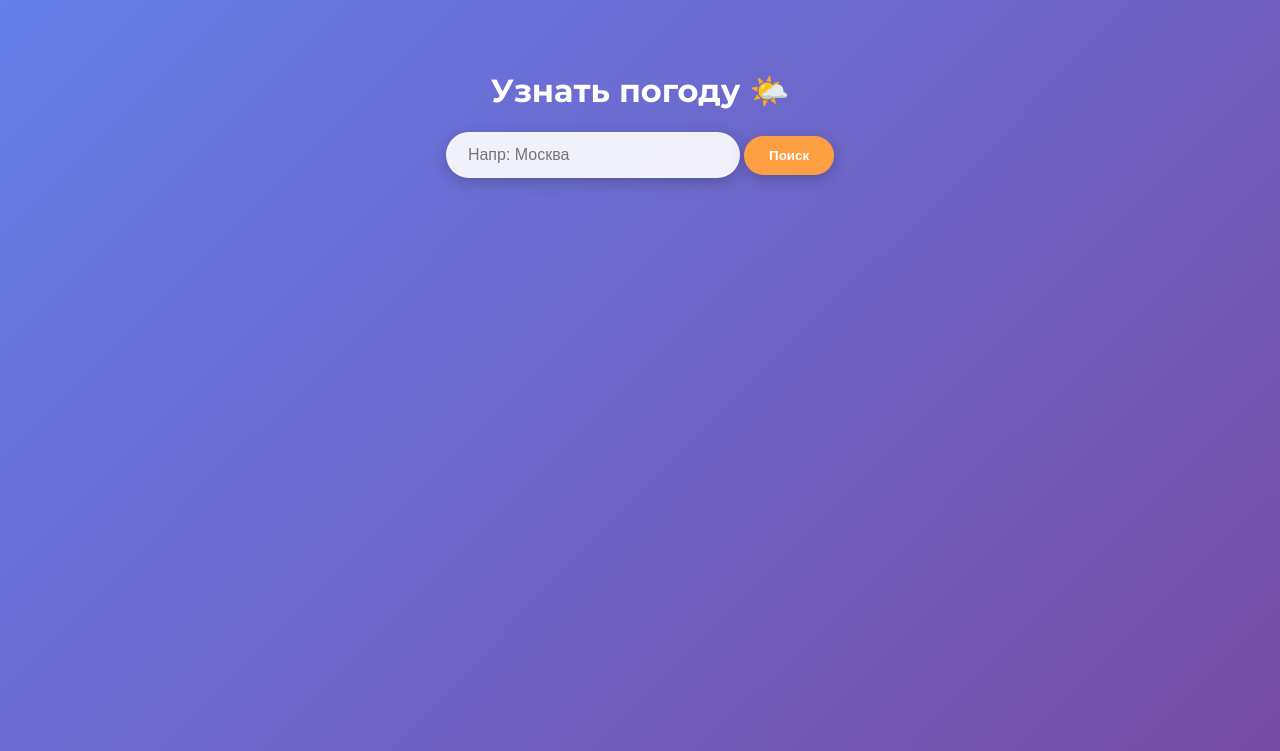
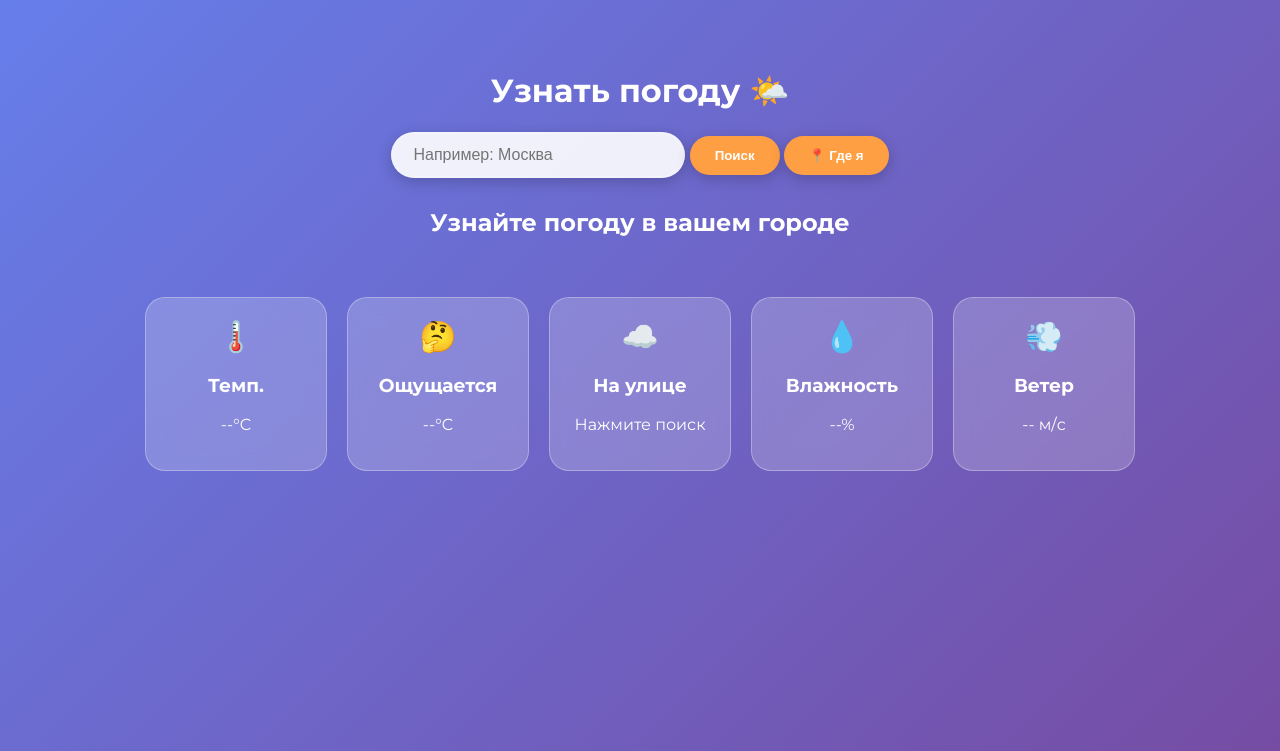
Before and after one commit to Ebu4iy-ej/weather_app, a Flask app: page / in a window 1280 px wide. Shown: the top 751 px of the page. Run offline with Flask 3, Linux system fonts and the light colour scheme.

Commit message:
Add files via upload

```diff
--- a/templates/index.html
+++ b/templates/index.html
@@ -11,62 +11,105 @@
     <div style="margin-top: 50px; text-align: center;">
         <h1>Узнать погоду 🌤️</h1>
         <form method="POST">
-            <input type="text" name="city" placeholder="Напр: Москва">
+            <input type="text" name="city" placeholder="Например: Москва">
             <button type="submit">Поиск</button>
+            <button type="button" id="get-location" class="location-btn"> 📍 Где я</button>
         </form>
     </div>
 
-    {% if weather %}
-    <h2 style="margin-top: 30px;">Погода в {{ weather['city'] }}</h2>
+    <h2 id="city-name" style="margin-top: 30px; text-align: center;">
+        {% if weather %}Погода в {{ weather['city'] }}{% else %}Узнайте погоду в вашем городе{% endif %}
+    </h2>
 
     <div class="weather-container">
         <div class="weather-card">
             <div style="font-size: 30px;">🌡️</div>
             <h3>Темп.</h3>
-            <p>{{ weather['temp'] }}°C</p>
+            <p id="temp-value">{{ weather['temp'] if weather else '--' }}°C</p>
         </div>
 
         <div class="weather-card">
             <div style="font-size: 30px;">🤔</div>
             <h3>Ощущается</h3>
-            <p>{{ weather['feels_like'] }}°C</p>
+            <p id="feels-like-value">{{ weather['feels_like'] if weather else '--' }}°C</p>
         </div>
 
         <div class="weather-card">
             <div style="font-size: 30px;">☁️</div>
             <h3>На улице</h3>
-            <p>{{ weather['desc'] }}</p>
+            <p id="weather-desc">{{ weather['desc'] if weather else 'Нажмите поиск' }}</p>
         </div>
 
         <div class="weather-card">
             <div style="font-size: 30px;">💧</div>
             <h3>Влажность</h3>
-            <p>{{ weather['humidity'] }}%</p>
+            <p id="humidity-value">{{ weather['humidity'] if weather else '--' }}%</p>
         </div>
 
         <div class="weather-card">
             <div style="font-size: 30px;">💨</div>
             <h3>Ветер</h3>
-            <p>{{ weather['wind_speed'] }} м/с</p>
+            <p id="wind-value">{{ weather['wind_speed'] if weather else '--' }} м/с</p>
         </div>
     </div>
-    <h2 style="margin-top: 40px;">Прогноз на 5 дней</h2>
-<div class="weather-container">
-    {% for day in weather_forecast %}
-        <div class="weather-card">
-            <div style="font-weight: bold; margin-bottom: 10px;">
-                {{ day['date'][:10] }} </div>
-            <div style="font-size: 25px;">📅</div>
-            <p>{{ day['temp'] }}°C</p>
-            <p style="font-size: 0.9em; opacity: 0.8;">{{ day['desc'] }}</p>
+
+    <div id="forecast-section">
+    {% if weather_forecast %}
+        <h2 style="margin-top: 40px; text-align: center;">Прогноз на 5 дней</h2>
+        <div class="weather-container">
+            {% for day in weather_forecast %}
+                <div class="weather-card">
+                    <p><strong>{{ day['date'] }}</strong></p>
+                    <div style="font-size: 30px;">🌡️</div>
+                    <p>{{ day['temp'] }}°C</p>
+                    <p>{{ day['desc'] }}</p>
+                </div>
+            {% endfor %}
         </div>
-    {% endfor %}
-    {% if weather['main'] == 'Rain' %}
-    <div class="rain-drop" style="left: 10%;"></div>
-    <div class="rain-drop" style="left: 30%;"></div>
     {% endif %}
 </div>
-{% endif %}
 
+<script>
+    const locationBtn = document.getElementById('get-location');
+
+    locationBtn.addEventListener('click', () => {
+        if (navigator.geolocation) {
+            navigator.geolocation.getCurrentPosition((position) => {
+                const lat = position.coords.latitude;
+                const lon = position.coords.longitude;
+
+                fetch('/weather_by_coords', {
+                    method: 'POST',
+                    headers: { 'Content-Type': 'application/json' },
+                    body: JSON.stringify({ lat: lat, lon: lon })
+                })
+                .then(response => response.json())
+                .then(data => {
+                    console.log("Ответ от сервера:", data);
+
+                    // 1. Скрываем прогноз, если он есть
+                    const forecast = document.getElementById('forecast-section');
+                    if (forecast) {
+                        forecast.style.display = 'none';
+                    }
+
+                    // 2. Обновляем все текстовые поля
+                    document.getElementById('city-name').textContent = `Погода в ${data.city}`;
+                    document.getElementById('temp-value').textContent = `${data.temp}°C`;
+                    document.getElementById('feels-like-value').textContent = `${data.feels_like}°C`;
+                    document.getElementById('weather-desc').textContent = data.desc;
+                    document.getElementById('humidity-value').textContent = `${data.humidity}%`;
+                    document.getElementById('wind-value').textContent = `${data.wind_speed} м/с`;
+
+                    // 3. Обновляем фон
+                    document.body.className = `bg-${data.main}`;
+                }) // <-- Закрыли блок .then(data => {
+                .catch(error => console.error('Ошибка:', error)); // Ловим ошибки fetch
+            }); // <-- Закрыли getCurrentPosition
+        } else {
+            alert("Геолокация не поддерживается вашим браузером");
+        }
+    }); // <-- Закрыли addEventListener
+</script>
 </body>
 </html>
```
